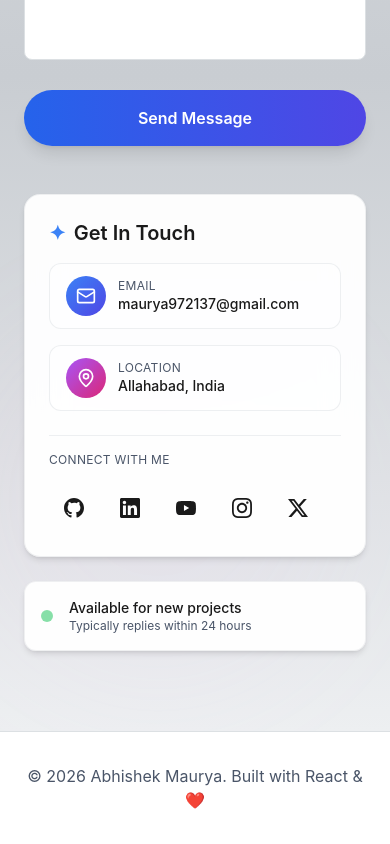
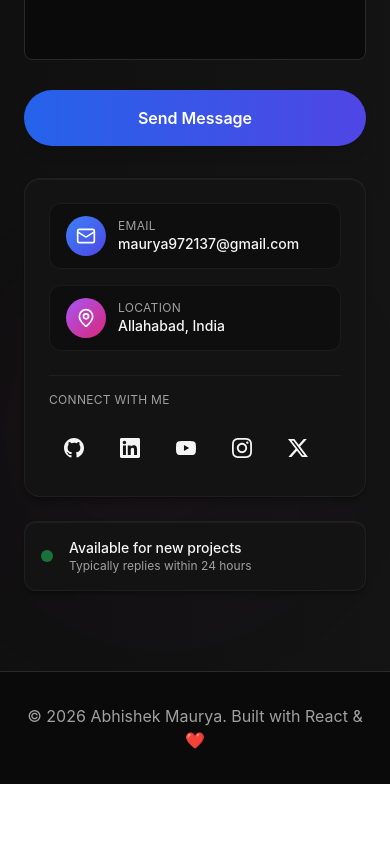
Before and after one commit to abhishek-maurya576/portfolioX, a React (Vite) app: page / in a window 390 px wide. Shown: the part 8184-9028 px from the top of the page. After the commit the page ends 8968 px from the top, so only its background shows below. Built offline with nearby package versions, Linux system fonts and the light colour scheme.

Commit message:
Added proper dark theme

```diff
--- a/src/App.jsx
+++ b/src/App.jsx
@@ -5,6 +5,7 @@ import About from './components/About'
 import Skills from './components/Skills'
 import Projects from './components/Projects'
 import Contact from './components/Contact'
+import { DottedSurface } from './components/ui/dotted-surface'
 
 export default function App() {
   const handleViewWork = () => {
@@ -15,10 +16,11 @@ export default function App() {
   }
 
   return (
-    <div className="bg-gradient-to-br from-polar-mist to-glacial-pearl min-h-screen text-frost-text overflow-x-hidden">
+    <div className="bg-gradient-to-br from-polar-mist to-glacial-pearl min-h-screen text-frost-text overflow-x-hidden relative">
+      <DottedSurface />
       <Header />
 
-      <main>
+      <main className="relative z-10">
         <Hero onCTAClick={handleViewWork} />
         <About />
         <Skills />
--- a/src/components/About.jsx
+++ b/src/components/About.jsx
@@ -40,9 +40,9 @@ const About = React.memo(function About() {
   }
 
   return (
-    <section id="about" className="py-20 bg-gradient-to-b from-glacial-pearl via-polar-mist to-silver-drift relative overflow-hidden">
+    <section id="about" className="py-20 bg-transparent relative overflow-hidden">
       {/* Background decoration */}
-      <div className="absolute top-0 right-0 w-96 h-96 bg-gradient-to-bl from-blue-100/50 to-transparent rounded-full blur-3xl" />
+      <div className="absolute top-0 right-0 w-96 h-96 bg-gradient-to-bl from-blue-600/15 to-transparent rounded-full blur-3xl" />
 
       <div className="container mx-auto px-6 relative z-10">
         <motion.div
--- a/src/components/Contact.jsx
+++ b/src/components/Contact.jsx
@@ -115,7 +115,7 @@ const Contact = React.memo(function Contact() {
   }
 
   return (
-    <section id="contact" className="py-20 bg-gradient-to-b from-silver-drift via-cloud-quartz to-glacial-pearl relative overflow-hidden">
+    <section id="contact" className="py-20 bg-transparent relative overflow-hidden">
       {/* Background decoration */}
       <motion.div
         className="absolute inset-0 opacity-20"
@@ -123,8 +123,8 @@ const Contact = React.memo(function Contact() {
         animate={{ opacity: 0.2 }}
         transition={{ duration: 2 }}
       >
-        <div className="absolute top-10 left-10 w-80 h-80 bg-gradient-to-br from-blue-300/30 to-indigo-300/30 rounded-full blur-3xl"></div>
-        <div className="absolute bottom-10 right-10 w-96 h-96 bg-gradient-to-tl from-purple-300/30 to-pink-300/30 rounded-full blur-3xl"></div>
+        <div className="absolute top-10 left-10 w-80 h-80 bg-gradient-to-br from-blue-600/15 to-indigo-600/15 rounded-full blur-3xl"></div>
+        <div className="absolute bottom-10 right-10 w-96 h-96 bg-gradient-to-tl from-purple-600/15 to-pink-600/15 rounded-full blur-3xl"></div>
       </motion.div>
 
       <div className="container mx-auto px-6 relative z-10">
@@ -156,10 +156,10 @@ const Contact = React.memo(function Contact() {
             Have a project in mind or just want to chat? Feel free to reach out!
           </motion.p>
 
-          <div className="grid md:grid-cols-2 gap-12">
+          <div className="grid md:grid-cols-12 gap-8 lg:gap-12">
             <motion.div
               variants={itemVariants}
-              className="relative"
+              className="relative md:col-span-5"
             >
               <form onSubmit={handleSubmit} className="space-y-6">
                 {[
@@ -284,7 +284,7 @@ const Contact = React.memo(function Contact() {
                       initial={{ opacity: 0, y: -10 }}
                       animate={{ opacity: 1, y: 0 }}
                       exit={{ opacity: 0, y: -10 }}
-                      className="mt-4 p-4 rounded-lg bg-green-50 border border-green-200 flex items-center gap-3"
+                      className="mt-4 p-4 rounded-lg bg-green-900/30 border border-green-700/50 flex items-center gap-3"
                     >
                       <motion.span
                         initial={{ scale: 0 }}
@@ -295,8 +295,8 @@ const Contact = React.memo(function Contact() {
                         ✅
                       </motion.span>
                       <div>
-                        <p className="text-green-800 font-semibold">Message sent successfully!</p>
-                        <p className="text-green-600 text-sm">Thank you for reaching out. I'll get back to you soon!</p>
+                        <p className="text-green-300 font-semibold">Message sent successfully!</p>
+                        <p className="text-green-400/80 text-sm">Thank you for reaching out. I'll get back to you soon!</p>
                       </div>
                     </motion.div>
                   )}
@@ -306,7 +306,7 @@ const Contact = React.memo(function Contact() {
                       initial={{ opacity: 0, y: -10 }}
                       animate={{ opacity: 1, y: 0 }}
                       exit={{ opacity: 0, y: -10 }}
-                      className="mt-4 p-4 rounded-lg bg-red-50 border border-red-200 flex items-center gap-3"
+                      className="mt-4 p-4 rounded-lg bg-red-900/30 border border-red-700/50 flex items-center gap-3"
                     >
                       <motion.span
                         initial={{ scale: 0 }}
@@ -317,8 +317,8 @@ const Contact = React.memo(function Contact() {
                         ❌
                       </motion.span>
                       <div>
-                        <p className="text-red-800 font-semibold">Oops! Something went wrong.</p>
-                        <p className="text-red-600 text-sm">Please try again or email me directly at maurya972137@gmail.com</p>
+                        <p className="text-red-300 font-semibold">Oops! Something went wrong.</p>
+                        <p className="text-red-400/80 text-sm">Please try again or email me directly at maurya972137@gmail.com</p>
                       </div>
                     </motion.div>
                   )}
@@ -328,7 +328,7 @@ const Contact = React.memo(function Contact() {
 
             <motion.div
               variants={itemVariants}
-              className="space-y-6"
+              className="space-y-6 md:col-span-7"
             >
               {/* Compact Contact Info Card */}
               <motion.div
@@ -339,12 +339,7 @@ const Contact = React.memo(function Contact() {
                   transition: { duration: 0.3 }
                 }}
               >
-                <h3 className="text-xl font-semibold text-frost-text mb-4 flex items-center gap-2">
-                  <span className="text-frost-accent">✦</span>
-                  Get In Touch
-                </h3>
-
-                {/* Inline Contact Info */}
+                {/* Contact Info */}
                 <div className="flex flex-col sm:flex-row gap-4 mb-6">
                   <motion.a
                     href="mailto:maurya972137@gmail.com"
--- a/src/components/Header.jsx
+++ b/src/components/Header.jsx
@@ -60,7 +60,7 @@ const Header = React.memo(function Header() {
             initial={{ scale: 0.8, opacity: 0 }}
             animate={{ scale: 1, opacity: 1 }}
             transition={{ delay: 0.2, duration: 0.5 }}
-            className="hidden md:flex items-center gap-1 px-2 py-2 rounded-full bg-white/80 backdrop-blur-xl border border-silver-drift/30 shadow-lg"
+            className="hidden md:flex items-center gap-1 px-2 py-2 rounded-full bg-black/60 backdrop-blur-xl border border-silver-drift/30 shadow-lg"
           >
             {['About', 'Skills', 'Projects', 'Contact'].map((item) => {
               const isActive = activeSection === item.toLowerCase()
@@ -71,8 +71,8 @@ const Header = React.memo(function Header() {
                   whileHover={{ scale: 1.05 }}
                   whileTap={{ scale: 0.95 }}
                   className={`relative px-5 py-2 rounded-full text-sm font-medium transition-all duration-300 ${isActive
-                      ? 'text-white'
-                      : 'text-frost-text-secondary hover:text-frost-text'
+                    ? 'text-white'
+                    : 'text-frost-text-secondary hover:text-frost-text'
                     }`}
                 >
                   {/* Active background */}
--- a/src/components/Projects.jsx
+++ b/src/components/Projects.jsx
@@ -59,7 +59,7 @@ const Projects = React.memo(function Projects() {
   }
 
   return (
-    <section id="projects" className="py-20 bg-gradient-to-b from-polar-mist via-glacial-pearl to-silver-drift relative overflow-hidden">
+    <section id="projects" className="py-20 bg-transparent relative overflow-hidden">
       {/* Background decoration */}
       <motion.div
         className="absolute top-0 left-0 w-full h-full opacity-30"
@@ -67,8 +67,8 @@ const Projects = React.memo(function Projects() {
         animate={{ opacity: 0.3 }}
         transition={{ duration: 2 }}
       >
-        <div className="absolute top-20 right-20 w-72 h-72 bg-gradient-to-bl from-blue-200/40 to-purple-200/40 rounded-full blur-3xl"></div>
-        <div className="absolute bottom-20 left-20 w-96 h-96 bg-gradient-to-tr from-indigo-200/40 to-pink-200/40 rounded-full blur-3xl"></div>
+        <div className="absolute top-20 right-20 w-72 h-72 bg-gradient-to-bl from-blue-600/15 to-purple-600/15 rounded-full blur-3xl"></div>
+        <div className="absolute bottom-20 left-20 w-96 h-96 bg-gradient-to-tr from-indigo-600/15 to-pink-600/15 rounded-full blur-3xl"></div>
       </motion.div>
 
       <div className="container mx-auto px-6 relative z-10">
--- a/src/components/Skills.jsx
+++ b/src/components/Skills.jsx
@@ -106,10 +106,10 @@ const Skills = React.memo(function Skills() {
   }
 
   return (
-    <section id="skills" className="py-20 bg-gradient-to-b from-silver-drift via-glacial-pearl to-polar-mist relative overflow-hidden">
+    <section id="skills" className="py-20 bg-transparent relative overflow-hidden">
       {/* Animated background elements */}
-      <div className="absolute top-20 left-10 w-64 h-64 bg-gradient-to-r from-purple-200/30 to-blue-200/30 rounded-full blur-3xl" />
-      <div className="absolute bottom-20 right-10 w-80 h-80 bg-gradient-to-r from-indigo-200/30 to-pink-200/30 rounded-full blur-3xl" />
+      <div className="absolute top-20 left-10 w-64 h-64 bg-gradient-to-r from-purple-600/15 to-blue-600/15 rounded-full blur-3xl" />
+      <div className="absolute bottom-20 right-10 w-80 h-80 bg-gradient-to-r from-indigo-600/15 to-pink-600/15 rounded-full blur-3xl" />
 
       <div className="container mx-auto px-6 relative z-10">
         <motion.div
--- /dev/null
+++ b/src/components/ui/dotted-surface.jsx
@@ -0,0 +1,168 @@
+'use client';
+import { cn } from '@/lib/utils';
+import React, { useEffect, useRef } from 'react';
+import * as THREE from 'three';
+
+export function DottedSurface({ className, ...props }) {
+    const containerRef = useRef(null);
+    const sceneRef = useRef(null);
+
+    useEffect(() => {
+        if (!containerRef.current) return;
+
+        const SEPARATION = 150;
+        const AMOUNTX = 40;
+        const AMOUNTY = 60;
+
+        // Scene setup
+        const scene = new THREE.Scene();
+        scene.fog = new THREE.Fog(0x0a0a0a, 2000, 10000);
+
+        const camera = new THREE.PerspectiveCamera(
+            60,
+            window.innerWidth / window.innerHeight,
+            1,
+            10000,
+        );
+        camera.position.set(0, 355, 1220);
+
+        const renderer = new THREE.WebGLRenderer({
+            alpha: true,
+            antialias: true,
+        });
+        renderer.setPixelRatio(window.devicePixelRatio);
+        renderer.setSize(window.innerWidth, window.innerHeight);
+        renderer.setClearColor(0x0a0a0a, 0);
+
+        containerRef.current.appendChild(renderer.domElement);
+
+        // Create particles
+        const positions = [];
+        const colors = [];
+
+        // Create geometry for all particles
+        const geometry = new THREE.BufferGeometry();
+
+        for (let ix = 0; ix < AMOUNTX; ix++) {
+            for (let iy = 0; iy < AMOUNTY; iy++) {
+                const x = ix * SEPARATION - (AMOUNTX * SEPARATION) / 2;
+                const y = 0; // Will be animated
+                const z = iy * SEPARATION - (AMOUNTY * SEPARATION) / 2;
+
+                positions.push(x, y, z);
+                // Light colored dots for dark theme
+                colors.push(0.7, 0.7, 0.7);
+            }
+        }
+
+        geometry.setAttribute(
+            'position',
+            new THREE.Float32BufferAttribute(positions, 3),
+        );
+        geometry.setAttribute('color', new THREE.Float32BufferAttribute(colors, 3));
+
+        // Create material
+        const material = new THREE.PointsMaterial({
+            size: 8,
+            vertexColors: true,
+            transparent: true,
+            opacity: 0.6,
+            sizeAttenuation: true,
+        });
+
+        // Create points object
+        const points = new THREE.Points(geometry, material);
+        scene.add(points);
+
+        let count = 0;
+        let animationId;
+
+        // Animation function
+        const animate = () => {
+            animationId = requestAnimationFrame(animate);
+
+            const positionAttribute = geometry.attributes.position;
+            const positionsArray = positionAttribute.array;
+
+            let i = 0;
+            for (let ix = 0; ix < AMOUNTX; ix++) {
+                for (let iy = 0; iy < AMOUNTY; iy++) {
+                    const index = i * 3;
+
+                    // Animate Y position with sine waves
+                    positionsArray[index + 1] =
+                        Math.sin((ix + count) * 0.3) * 50 +
+                        Math.sin((iy + count) * 0.5) * 50;
+
+                    i++;
+                }
+            }
+
+            positionAttribute.needsUpdate = true;
+
+            renderer.render(scene, camera);
+            count += 0.1;
+        };
+
+        // Handle window resize
+        const handleResize = () => {
+            camera.aspect = window.innerWidth / window.innerHeight;
+            camera.updateProjectionMatrix();
+            renderer.setSize(window.innerWidth, window.innerHeight);
+        };
+
+        window.addEventListener('resize', handleResize);
+
+        // Start animation
+        animate();
+
+        // Store references
+        sceneRef.current = {
+            scene,
+            camera,
+            renderer,
+            particles: [points],
+            animationId,
+            count,
+        };
+
+        // Cleanup function
+        return () => {
+            window.removeEventListener('resize', handleResize);
+
+            if (sceneRef.current) {
+                cancelAnimationFrame(sceneRef.current.animationId);
+
+                // Clean up Three.js objects
+                sceneRef.current.scene.traverse((object) => {
+                    if (object instanceof THREE.Points) {
+                        object.geometry.dispose();
+                        if (Array.isArray(object.material)) {
+                            object.material.forEach((mat) => mat.dispose());
+                        } else {
+                            object.material.dispose();
+                        }
+                    }
+                });
+
+                sceneRef.current.renderer.dispose();
+
+                if (containerRef.current && sceneRef.current.renderer.domElement) {
+                    containerRef.current.removeChild(
+                        sceneRef.current.renderer.domElement,
+                    );
+                }
+            }
+        };
+    }, []);
+
+    return (
+        <div
+            ref={containerRef}
+            className={cn('pointer-events-none fixed inset-0 -z-10', className)}
+            {...props}
+        />
+    );
+}
+
+export default DottedSurface;
--- a/src/index.css
+++ b/src/index.css
@@ -4,26 +4,26 @@
 
 /* CSS Custom Properties for Components */
 :root {
-  --background: #F6F7F8;
-  --foreground: #1a1a1a;
-  --card: #FFFFFF;
-  --card-foreground: #1a1a1a;
-  --border: #DCE0E3;
-  --muted: #EDEFF1;
-  --muted-foreground: #4a5568;
-  --accent: #3b82f6;
-  --accent-foreground: #1a1a1a;
+  --background: #0a0a0a;
+  --foreground: #f5f5f5;
+  --card: #141414;
+  --card-foreground: #f5f5f5;
+  --border: #2a2a2a;
+  --muted: #1a1a1a;
+  --muted-foreground: #a0a0a0;
+  --accent: #60a5fa;
+  --accent-foreground: #f5f5f5;
   --folder-back: #f59e0b;
   --folder-front: #fbbf24;
   --folder-tab: #d97706;
 
   /* Additional variables for MicroExpander & shadcn compatibility */
-  --primary: #3b82f6;
-  --primary-foreground: #ffffff;
+  --primary: #60a5fa;
+  --primary-foreground: #0a0a0a;
   --destructive: #ef4444;
   --destructive-foreground: #ffffff;
-  --input: #DCE0E3;
-  --ring: #3b82f6;
+  --input: #2a2a2a;
+  --ring: #60a5fa;
 }
 
 
@@ -62,13 +62,13 @@ html {
   }
 
   .glass-effect {
-    background-color: rgba(255, 255, 255, 0.95);
+    background-color: rgba(20, 20, 20, 0.85);
     backdrop-filter: blur(20px);
-    border: 1px solid rgba(201, 205, 210, 0.3);
+    border: 1px solid rgba(60, 60, 60, 0.3);
     box-shadow:
-      0 4px 6px -1px rgba(0, 0, 0, 0.1),
-      0 2px 4px -2px rgba(0, 0, 0, 0.1),
-      inset 0 1px 0 rgba(255, 255, 255, 0.1);
+      0 4px 6px -1px rgba(0, 0, 0, 0.3),
+      0 2px 4px -2px rgba(0, 0, 0, 0.2),
+      inset 0 1px 0 rgba(255, 255, 255, 0.05);
     transition: all 0.3s cubic-bezier(0.4, 0, 0.2, 1);
     /* GPU acceleration */
     will-change: transform, box-shadow;
@@ -77,13 +77,13 @@ html {
   }
 
   .glass-effect:hover {
-    background-color: rgba(255, 255, 255, 0.98);
+    background-color: rgba(25, 25, 25, 0.95);
     box-shadow:
-      0 20px 25px -5px rgba(0, 0, 0, 0.1),
-      0 8px 10px -6px rgba(0, 0, 0, 0.1),
-      inset 0 1px 0 rgba(255, 255, 255, 0.2);
+      0 20px 25px -5px rgba(0, 0, 0, 0.4),
+      0 8px 10px -6px rgba(0, 0, 0, 0.3),
+      inset 0 1px 0 rgba(255, 255, 255, 0.08);
     transform: translateY(-4px) scale(1.02) translateZ(0);
-    border-color: rgba(59, 130, 246, 0.3);
+    border-color: rgba(96, 165, 250, 0.4);
   }
 
   .magnetic-hover {
--- a/tailwind.config.js
+++ b/tailwind.config.js
@@ -7,15 +7,15 @@ export default {
   theme: {
     extend: {
       colors: {
-        'frost-veil': '#FFFFFF',
-        'polar-mist': '#F6F7F8',
-        'glacial-pearl': '#EDEFF1',
-        'silver-drift': '#DCE0E3',
-        'cloud-quartz': '#C9CDD2',
-        'frost-text': '#1a1a1a',
-        'frost-text-secondary': '#4a5568',
-        'frost-accent': '#3b82f6',
-        'frost-accent-hover': '#2563eb',
+        'frost-veil': '#0a0a0a',
+        'polar-mist': '#0d0d0d',
+        'glacial-pearl': '#141414',
+        'silver-drift': '#2a2a2a',
+        'cloud-quartz': '#3a3a3a',
+        'frost-text': '#f5f5f5',
+        'frost-text-secondary': '#a0a0a0',
+        'frost-accent': '#60a5fa',
+        'frost-accent-hover': '#3b82f6',
         // CSS variable-based colors for 3D folder component
         background: 'var(--background)',
         foreground: 'var(--foreground)',
```
Also changed, not shown: src/components/Hero.jsx (+4 -4 lines), src/components/ui/3d-folder.jsx (+8 -8 lines).
